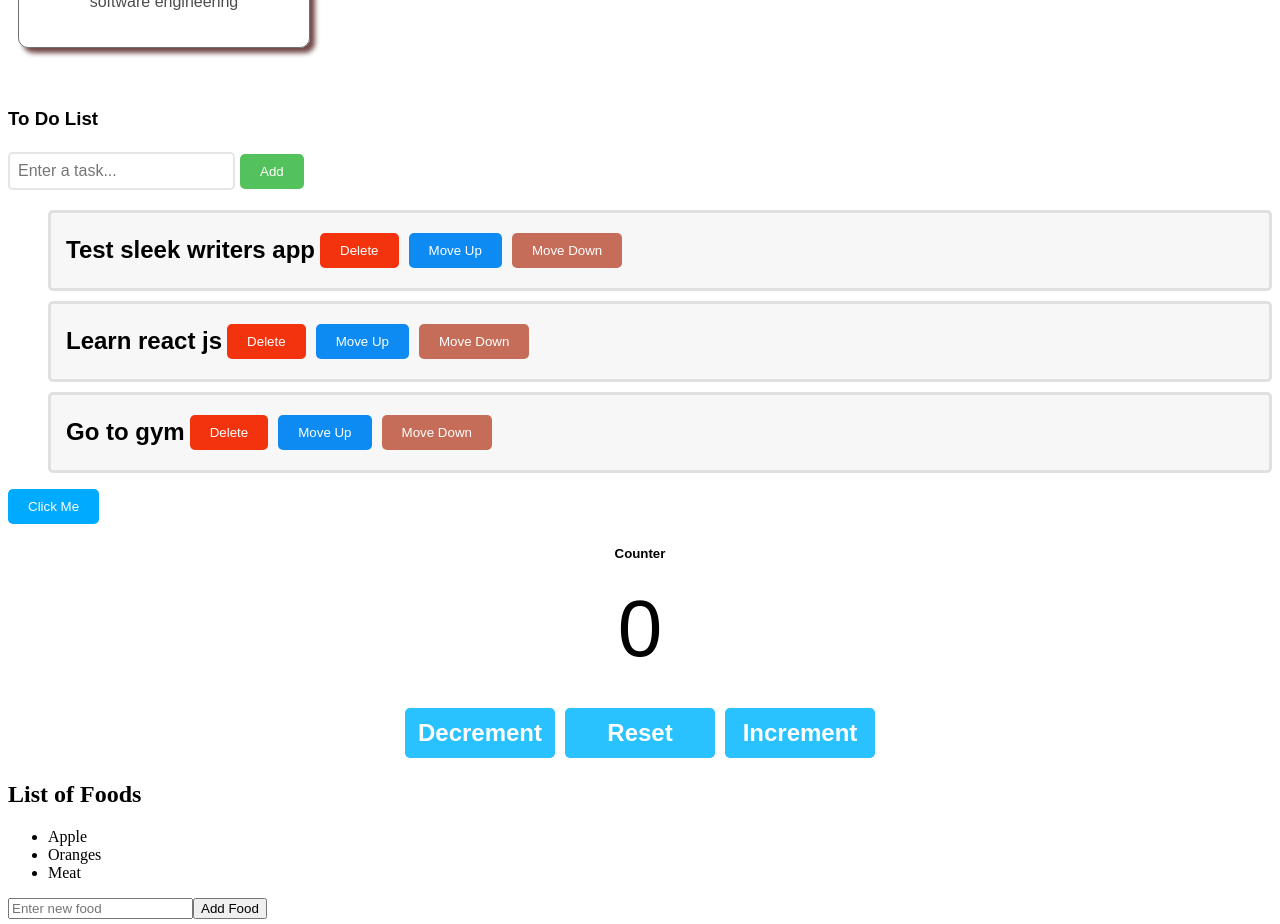
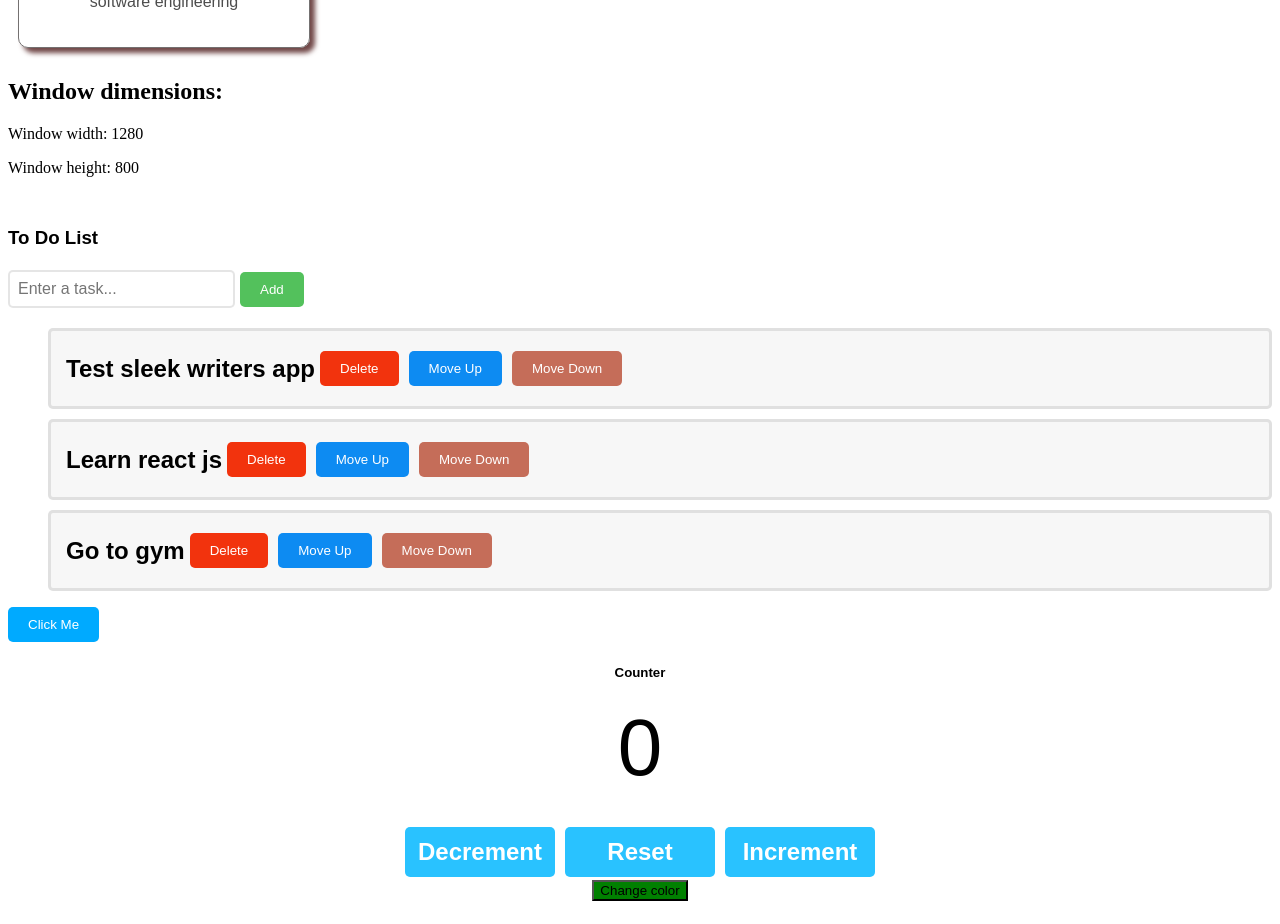
Before and after one commit to samson-mutangili/ReactJs, a React app in the folder my-react-app/: page / in a window 1280 px wide. Shown: the part 460-1384 px from the top of the page. Built offline with nearby package versions, Linux system fonts and the light colour scheme; the HTML template or start-up script is replaced by a standard one.

Commit message:
Used useEffect react hook to display window dimension when a user resizes their browser

```diff
--- a/my-react-app/src/App.jsx
+++ b/my-react-app/src/App.jsx
@@ -12,6 +12,7 @@ import ColorPicker from './ColorPicker.jsx';
 import SpreadOperator from './SpreadOperator.jsx';
 import UpdateArrays from './UpdateArrays.jsx';
 import ToDoList from './ToDoList.jsx';
+import WindowDimension from './WindowDimension.jsx';
 
 function App() {
 
@@ -35,6 +36,7 @@ function App() {
       {/* <Food/> */}
       <Card/>
       <br></br>
+      <WindowDimension/>
       <ToDoList/>
       <Button/>
       <Counter/>
--- a/my-react-app/src/Button/Button.jsx
+++ b/my-react-app/src/Button/Button.jsx
@@ -6,7 +6,7 @@ function Button(){
     const handleClick = (name) => {
         if(count < 3){
             count++;
-            console.log(`${name} you clicked me ${count} time/s`);
+            alert(`${name} you clicked me ${count} time/s`);
         }
         else{
             console.log(`${name} stop clicking me!`);
--- a/my-react-app/src/Counter.jsx
+++ b/my-react-app/src/Counter.jsx
@@ -1,8 +1,13 @@
-import React, {useState} from "react";
+import React, {useEffect, useState} from "react";
 
 function Counter(){
 
     const [count, setCount] = useState(0);
+    const [color, setColor] = useState("green");
+
+    useEffect(() => {
+        document.title = `React Js: ${count}`;
+    }, [count]);
 
     const increment = () => {
         setCount((prevCount) => prevCount + 1);
@@ -20,13 +25,20 @@ function Counter(){
         setCount(0);
     }
 
+    const changeColor = () =>{
+        setColor(c => c === "green" ? "red": "green");
+    }
+
     return(
         <div className="counter-container">
             <h5>Counter</h5>
             <p className="count-display">{count}</p>
             <button className="counter-button" onClick={decrement}>Decrement</button>
             <button className="counter-button" onClick={reset}>Reset</button>
-            <button className="counter-button" onClick={increment}>Increment</button>
+            <button className="counter-button" onClick={increment}>Increment</button><br>
+            </br>
+            <button onClick={changeColor} style={{backgroundColor: color}}>Change color</button>
+
         </div>
     );
 
--- /dev/null
+++ b/my-react-app/src/WindowDimension.jsx
@@ -0,0 +1,38 @@
+import { useEffect, useState } from "react";
+
+function WindowDimension(){
+
+    const [width, setWidth] = useState(window.innerWidth);
+    const [height, setHeight] = useState(window.innerHeight);
+
+    useEffect(() => {
+        window.addEventListener("resize", handleResize);
+        console.log("Event listener added");
+
+        //CLEANUP code
+        return () => {
+            window.removeEventListener("resize", handleResize);
+            console.log("Event listener removed");
+        }
+    }, []);
+
+    useEffect(() => {
+        document.title = `size: ${width} x ${height}`;
+    }, [width, height]);
+
+    function handleResize(){
+        setWidth(window.innerWidth);
+        setHeight(window.innerHeight);
+    }
+
+    return(
+        <div>
+            <h2>Window dimensions:</h2>
+            <p>Window width: {width}</p>
+            <p>Window height: {height}</p>
+        </div>
+    );
+
+}
+
+export default WindowDimension
```
